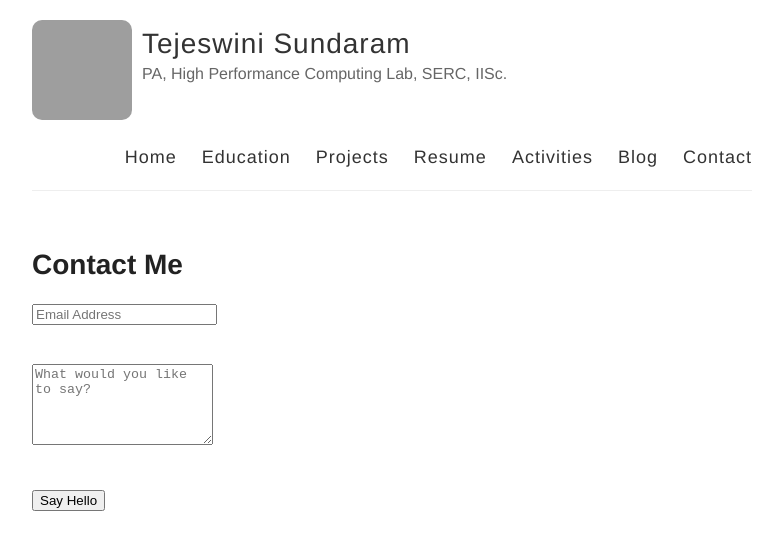
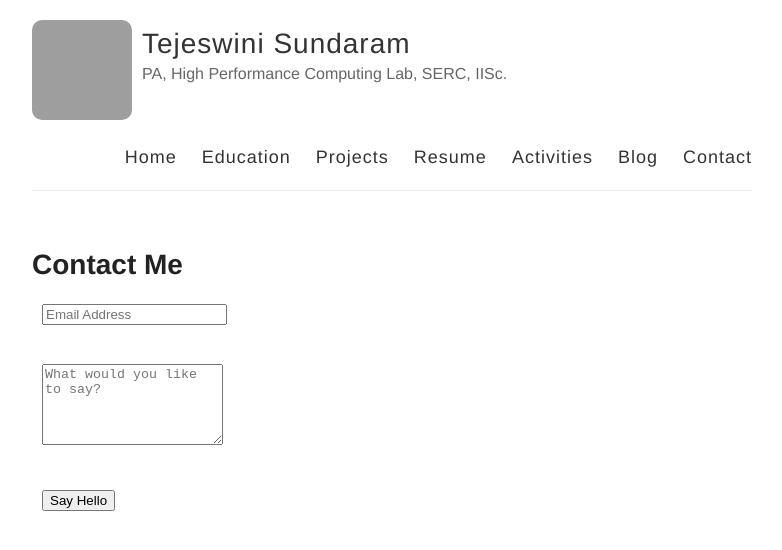
Before and after one commit to tejeswinisundaram/tejeswinisundaram.github.io, a Jekyll site: the page built from contact.html, in a window 1280 px wide. Shown: the top 550 px of the page, without its empty margins (248-1030 px from the left). Built offline with Jekyll 4.4.1, drawn with Linux system fonts in a browser that asks for light colours; Markdown is read by kramdown in place of the engine named in the settings; grey boxes are pictures that could not be loaded.

Commit message:
Update contact.html

```diff
--- a/contact.html
+++ b/contact.html
@@ -4,14 +4,14 @@ title: Contact Me
 permalink: /contact/
 ---
 
-<div class="py2">
+<div class="container">
 
 <form action="https://getsimpleform.com/messages?form_api_token=23de6fc7eee2d8b2763b70f0a56d0072" method="post" class="form-stacked">
     <input type='hidden' name='redirect_to' value='{{ site.url |}}/thankyou/' />
     <input type="text" name="email" class="field-light" placeholder="Email Address"> <br/> <br/> <br/>
     <textarea type="text" name="content" class="field-light" rows="5" placeholder="What would you like to say?"></textarea><br/> <br/> <br />
+     <div class="g-recaptcha" data-sitekey="6LcHJRETAAAAAIt2OP3FlrPfQ6QM588G6mu42Ijc"></div>
     <input type="submit" class="button button-blue button-big mobile-block" value="Say Hello"> <br/><br/> <br/>
   </form>
-  <div class="g-recaptcha" data-sitekey="6LcHJRETAAAAAIt2OP3FlrPfQ6QM588G6mu42Ijc"></div>
 </div>
 <script src='https://www.google.com/recaptcha/api.js'></script>
```
